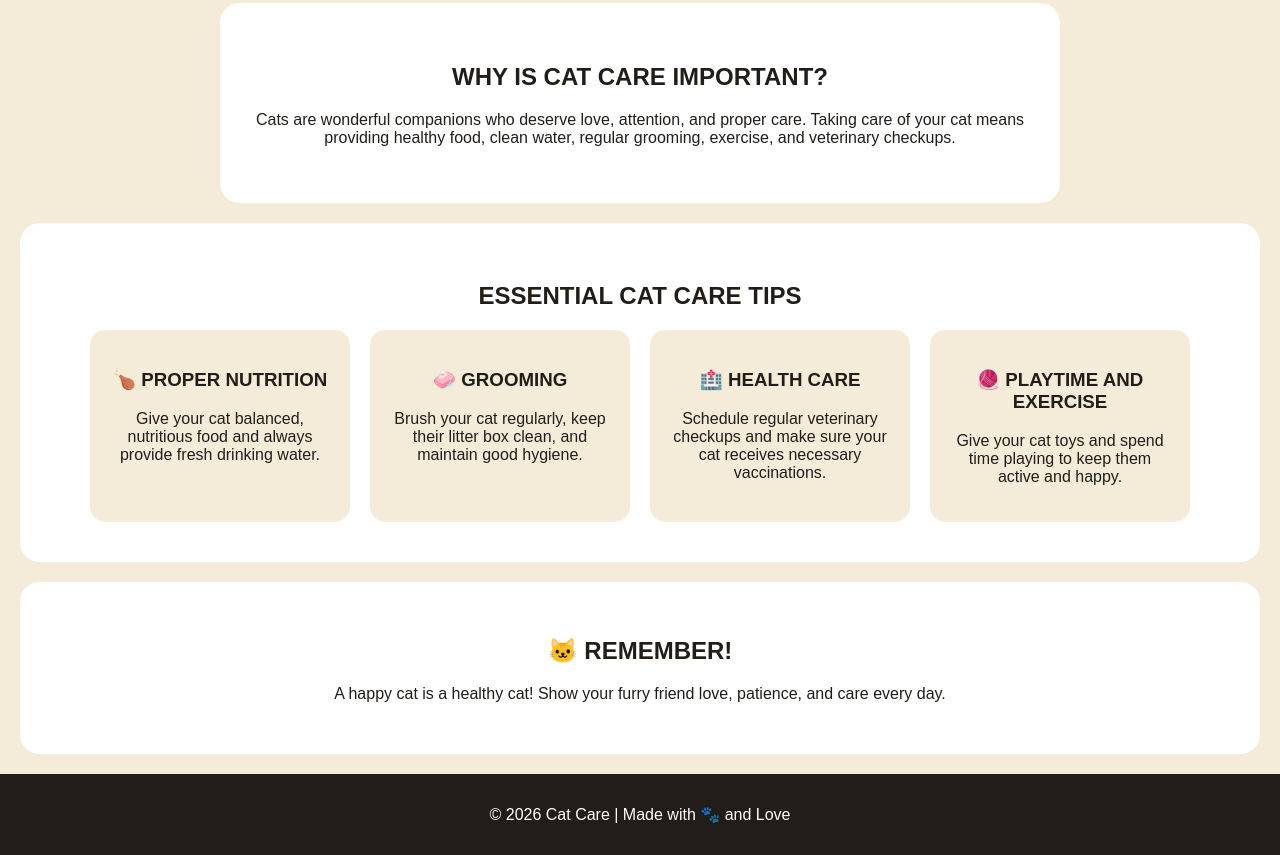
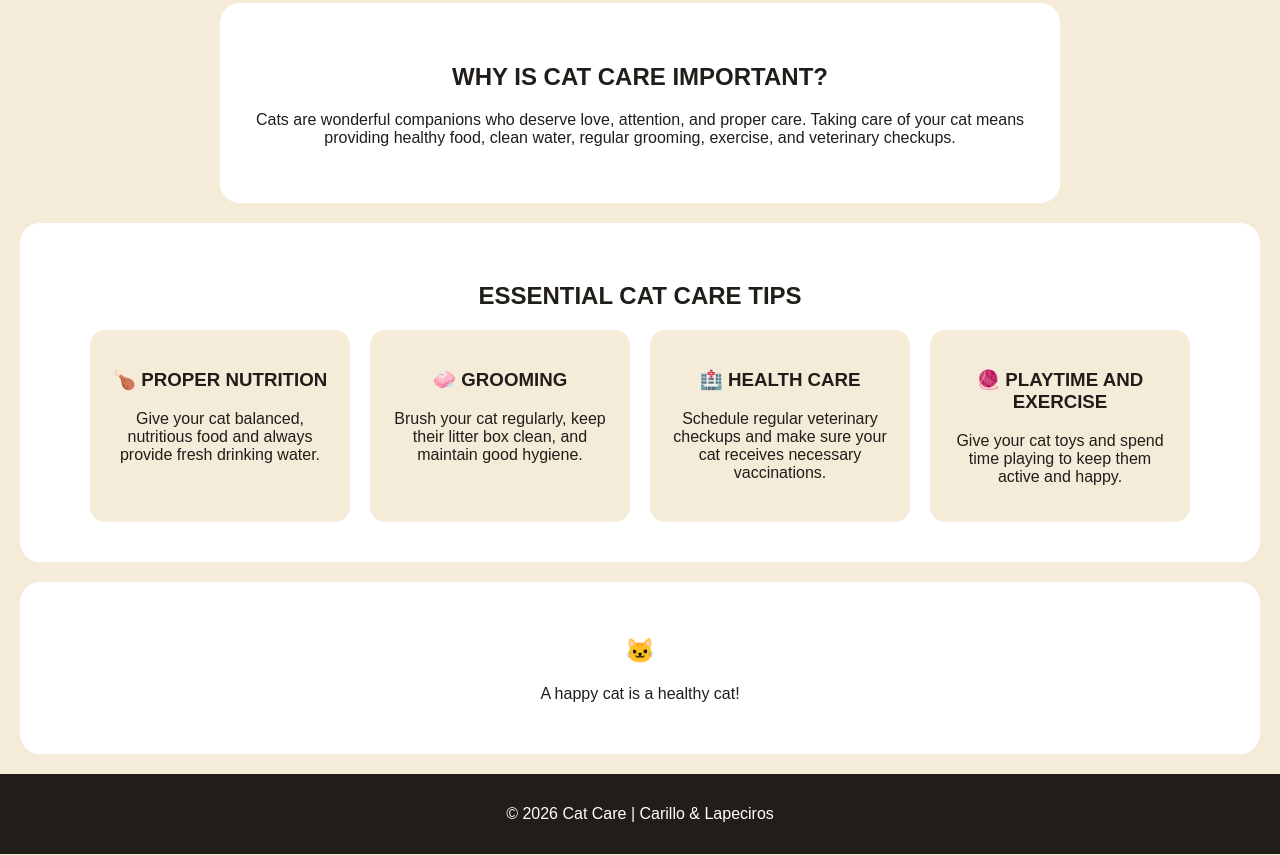
Before and after one commit to KeonaRae/CollaborativeWebsite, a plain HTML site: page index.html in a window 1280 px wide. Shown: the part 506-1361 px from the top of the page. Drawn offline with Linux system fonts and the light colour scheme.

Commit message:
Update index.html

```diff
--- a/index.html
+++ b/index.html
@@ -10,7 +10,6 @@
 
 <body>
 
-    <!-- Navigation Bar -->
     <header>
         <h1>🐾 Cat Care </h1>
         <nav>
@@ -20,7 +19,6 @@
         </nav>
     </header>
 
-    <!-- Welcome Section -->
     <section class="hero">
         <h2>Welcome to Cat Care!</h2>
         <p>
@@ -30,7 +28,6 @@
         <a href="#tips" class="button">Explore Cat Care Tips</a>
     </section>
 
-    <!-- Introduction Section -->
     <section class="intro">
         <h2>Why Is Cat Care Important?</h2>
         <p>
@@ -41,7 +38,6 @@
         </p>
     </section>
 
-    <!-- Cat Care Tips -->
     <section class="tips" id="tips">
         <h2>Essential Cat Care Tips</h2>
 
@@ -83,20 +79,17 @@
         </div>
     </section>
 
-    <!-- Fun Fact Section -->
     <section class="fun-fact">
-        <h2>🐱 Remember!</h2>
+        <h2>🐱</h2>
         <p>
             A happy cat is a healthy cat!
-            Show your furry friend love, patience,
-            and care every day.
         </p>
     </section>
 
-    <!-- Footer -->
     <footer>
-        <p>© 2026 Cat Care | Made with 🐾 and Love</p>
+      <p>© 2026 Cat Care | Carillo & Lapeciros</p>
     </footer>
+
 
 </body>
 </html>
```
